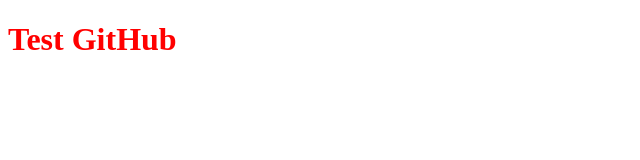
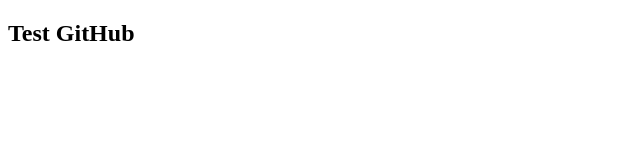
Before and after one commit to Skyzz123321/github-test, a plain HTML site: page index.html in a window 1280 px wide. Shown: the whole page, without its empty margins (0-640 px from the left). Drawn offline with Linux system fonts and the light colour scheme.

Commit message:
Changer le h1 en h2

```diff
--- a/index.html
+++ b/index.html
@@ -6,6 +6,6 @@
     <link rel="stylesheet" href="style.css">
 </head>
 <body>
-    <h1>Test GitHub</h1>
+    <h2>Test GitHub</h2>
 </body>
 </html>
```
